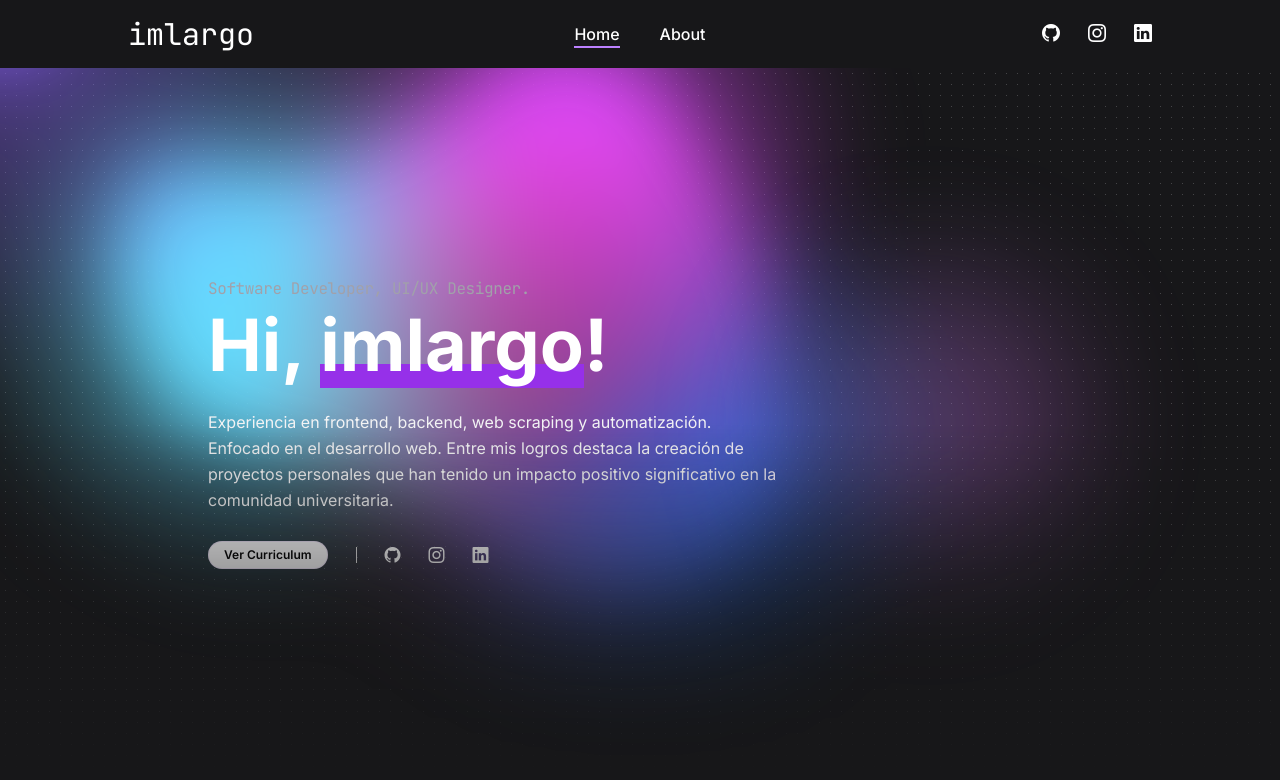
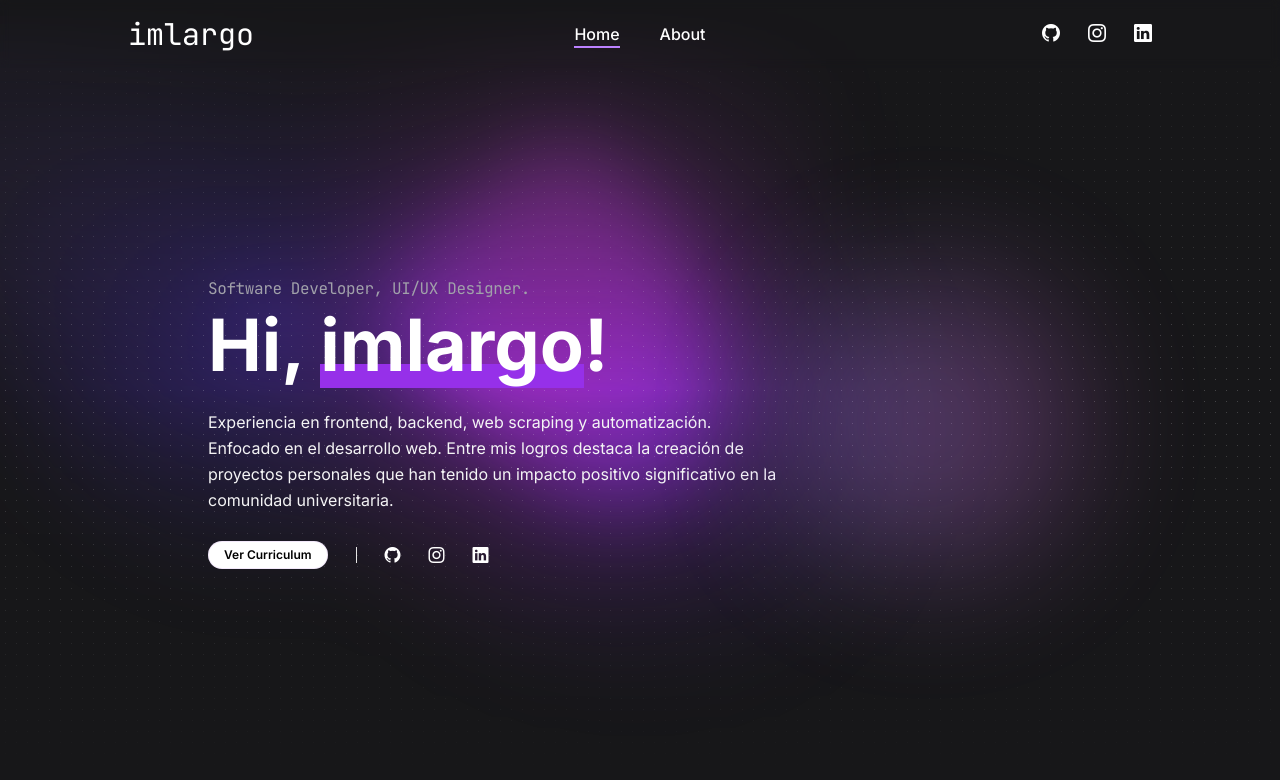
Before and after one commit to imlargo/portfolio, a SvelteKit app: page / in a window 1280 px wide. Shown: the top 780 px of the page. Built offline with nearby package versions, Linux system fonts and the light colour scheme.

Commit message:
fix hero blob

```diff
--- a/src/lib/components/UI/Nav/Nav.svelte
+++ b/src/lib/components/UI/Nav/Nav.svelte
@@ -23,4 +23,5 @@
 </nav>
 
 <style lang="scss">
+
 </style>
--- a/src/routes/+layout.svelte
+++ b/src/routes/+layout.svelte
@@ -1,10 +1,6 @@
 <script>
 	import '$styles/app.css';
-	import Nav from '$src/lib/components/UI/Nav/Nav.svelte';
-	import Footer from '$components/UI/Footer.svelte';
 	import Seo from '$src/lib/components/Seo.svelte';
-	import Container from '$src/lib/components/UI/Container.svelte';
-	import { onMount } from 'svelte';
 	import { onNavigate } from '$app/navigation';
 
 	onNavigate((navigation) => {
@@ -22,45 +18,8 @@
 			});
 		});
 	});
-
-	onMount(() => {
-		const interBubble = document.querySelector('.interactive');
-		let curX = 0;
-		let curY = 0;
-		let tgX = 0;
-		let tgY = 0;
-
-		function move() {
-			curX += (tgX - curX) / 20;
-			curY += (tgY - curY) / 20;
-			interBubble.style.transform = `translate(${Math.round(curX)}px, ${Math.round(curY)}px)`;
-			requestAnimationFrame(() => {
-				move();
-			});
-		}
-
-		window.addEventListener('mousemove', (event) => {
-			tgX = event.clientX;
-			tgY = event.clientY;
-		});
-
-		move();
-	});
 </script>
 
 <Seo />
 
-<Container>
-	<Nav />
-</Container>
-
-<main>
-	<slot />
-</main>
-
-<Container>
-	<Footer />
-</Container>
-
-<style lang="scss">
-</style>
+<slot />
--- a/src/routes/+page.svelte
+++ b/src/routes/+page.svelte
@@ -1,4 +1,7 @@
 <script>
+	import Nav from '$components/UI/Nav/Nav.svelte';
+	import Footer from '$components/UI/Footer.svelte';
+
 	import ProyectCard from '$src/lib/components/UI/Items/ProyectCard.svelte';
 	import ExperienceCard from '$src/lib/components/UI/Items/Experience.svelte';
 	import EducationItem from '$src/lib/components/UI/Items/Education.svelte';
@@ -7,14 +10,50 @@
 	import SkillCarrousel from '$src/lib/components/UI/SkillCarrousel.svelte';
 	import Cta from '$src/lib/components/UI/Cta.svelte';
 
+
+	import { onMount } from 'svelte';
+
+	onMount(() => {
+		const interBubble = document.querySelector('.interactive');
+		let curX = 0;
+		let curY = 0;
+		let tgX = 0;
+		let tgY = 0;
+
+		function move() {
+			curX += (tgX - curX) / 20;
+			curY += (tgY - curY) / 20;
+			interBubble.style.transform = `translate(${Math.round(curX)}px, ${Math.round(curY)}px)`;
+			requestAnimationFrame(() => {
+				move();
+			});
+		}
+
+		window.addEventListener('mousemove', (event) => {
+			tgX = event.clientX;
+			tgY = event.clientY;
+		});
+
+		move();
+	});
+
 </script>
 
 <svelte:head>
 	<title>imlargo</title>
 </svelte:head>
 
-<div class="background-dots mask p-52">
-	<div class="gradient-bg">
+
+
+<header class="relative">
+	<div class="glass">
+		<Container>
+			<Nav />
+		</Container>
+	</div>
+
+	<div class="background-dots p-52">
+		<div class="gradient-bg mask">
 			<svg xmlns="http://www.w3.org/2000/svg">
 				<defs>
 					<filter id="goo">
@@ -84,6 +123,12 @@
 			</section>
 		</Container>
 	</div>
+</header>
+
+
+
+
+
 
 <Container>
 	<section id="experiencia" class="">
@@ -233,6 +278,10 @@
 	</section>
 </Container>
 
+<Container>
+	<Footer />
+</Container>
+
 <!--
 <section class="py-20" id="habilidades">
 	<h3 class="text-4xl tracking-tight font-bold text-slate-800 mb-5">Habilidades y tecnologias</h3>
@@ -278,4 +327,11 @@
 			border-color: #2b2b2b;
 		}
 	}
+
+	.glass {
+		/* From https://css.glass */
+
+		backdrop-filter: blur(5px);
+		-webkit-backdrop-filter: blur(5px);
+	}
 </style>
--- a/src/routes/about/+page.svelte
+++ b/src/routes/about/+page.svelte
@@ -1,4 +1,6 @@
 <script>
+	import Nav from '$components/UI/Nav/Nav.svelte';
+	import Footer from '$components/UI/Footer.svelte';
 	import Container from '$src/lib/components/UI/Container.svelte';
 	import Cta from '$src/lib/components/UI/Cta.svelte';
 </script>
@@ -6,6 +8,10 @@
 <svelte:head>
 	<title>imlargo - About</title>
 </svelte:head>
+
+<Container>
+	<Nav />
+</Container>
 
 <section class="background-dots py-32">
 	<Container>
@@ -99,5 +105,9 @@
 	</Container>
 </section>
 
+<Container>
+	<Footer />
+</Container>
+
 <style lang="scss">
 </style>
--- a/src/styles/app.css
+++ b/src/styles/app.css
@@ -75,14 +75,28 @@ body {
 }
 
 .background-dots {
-    --size: 11px;
-    --color: rgba(255, 255, 255, 0.2);
-    background: #17171900 radial-gradient(var(--color) 10%, transparent 1%);
-    background-size: var(--size) var(--size);
+
+    &::before {
+        content: '';
+        position: absolute;
+        top: 0;
+        left: 0;
+        width: 100%;
+        height: 100%;
+        --size: 11px;
+        --color: rgba(255, 255, 255, 0.2);
+
+        z-index: -2;
+
+        background: #17171900 radial-gradient(var(--color) 10%, transparent 1%);
+        background-size: var(--size) var(--size);
+        mask-image: linear-gradient(180deg, rgba(0,0,0,0) 0%, rgba(0,0,0,1) 50%, rgba(0,0,0,0) 100%);
+
+    }
 
 }
 
 .mask {
     /* mask it */
-    mask-image: linear-gradient(rgb(0, 0, 0) 50%, transparent);
+    mask-image: linear-gradient(180deg, rgba(0,0,0,0) 0%, rgba(0,0,0,0.8) 50%, rgba(0,0,0,0) 100%);
 }
--- a/src/styles/blob.css
+++ b/src/styles/blob.css
@@ -2,15 +2,15 @@
 :root {
     --color-bg1: rgba(108, 0, 162, 0.6);
     --color-bg2: rgb(0, 17, 82, 0.6);
-    --color1: 18, 113, 255;
+    --color1: 126, 53, 238;
     --color2: 221, 74, 255;
-    --color3: 100, 220, 255;
-    --color4: 200, 50, 50;
-    --color5: 180, 180, 50;
+    --color3: 92, 53, 238;
+    --color4: 200, 50, 198;
+    --color5: 185, 85, 255;
     --color-interactive: 140, 100, 255;
     --circle-size: 80%;
     --blending: hard-light;
-    --blob-opacity: 0.8;
+    --blob-opacity: 0.5;
 }
 
 @keyframes moveInCircle {
```
Lines whose indentation alone changed are shown as unchanged.
